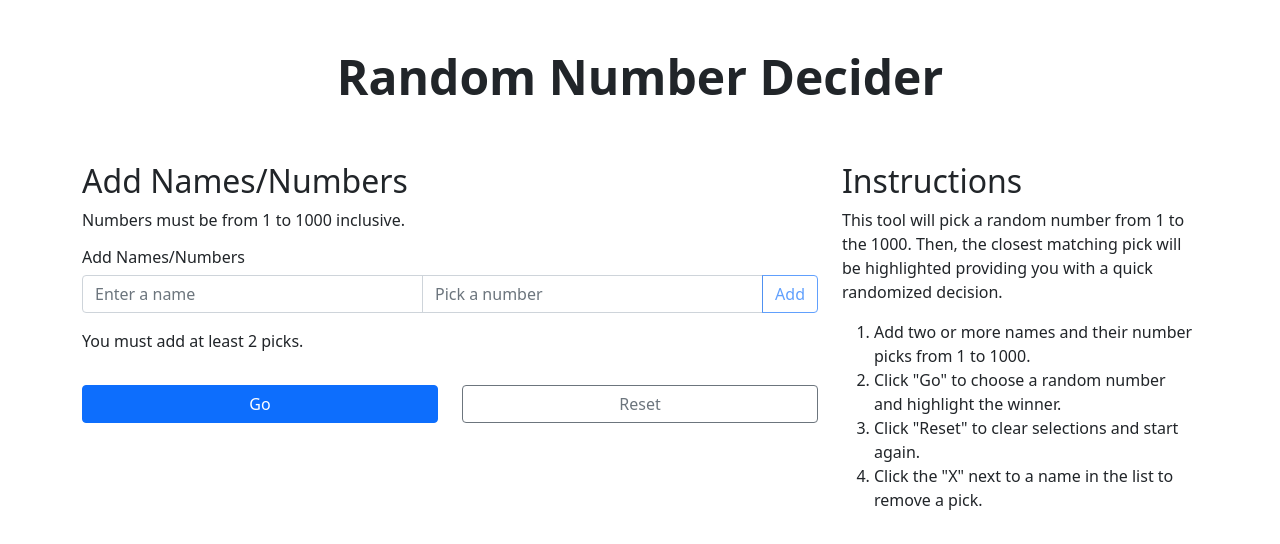
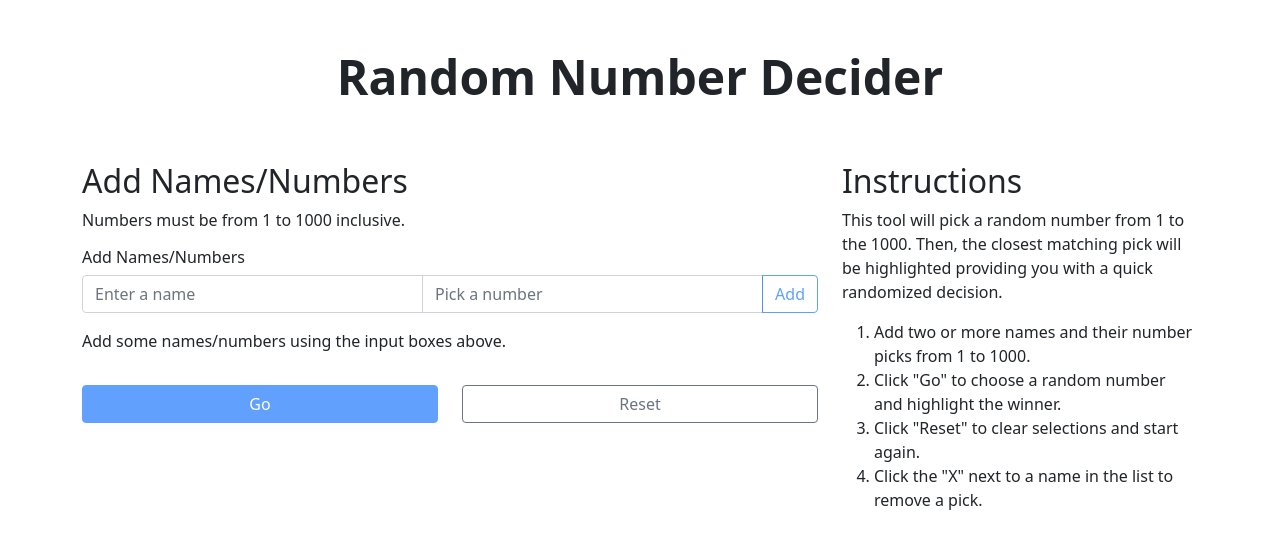
Before and after one commit to median-man/decision-helper, a React (Create React App) app: page / in a window 1280 px wide. Shown: the top 544 px of the page. Built offline with nearby package versions, Linux system fonts and the light colour scheme.

Commit message:
Click X to remove a pick

```diff
--- a/src/App.js
+++ b/src/App.js
@@ -11,8 +11,6 @@ import ListGroup from "react-bootstrap/ListGroup";
 import Row from "react-bootstrap/Row";
 import Col from "react-bootstrap/Col";
 
-
-// - TODO: clicking X removes pick
 // - TODO: Form submit picks random number and displays it
 // - TODO: Form submit highlights closest matching pick
 // - TODO: reset clears picks
@@ -82,6 +80,9 @@ function App() {
     addPick();
   };
 
+  const createRemovePickFn = (name) => () =>
+    setPicks((prev) => prev.filter((p) => p.name !== name));
+
   return (
     <Container>
       <header className="px-4 pt-5 text-center">
@@ -143,7 +144,7 @@ function App() {
                 </Button>
               </InputGroup>
               {picks.length === 0 ? (
-                <p>You must add at least 2 picks.</p>
+                <p>Add some names/numbers using the input boxes above.</p>
               ) : (
                 <ListGroup className="w-auto">
                   {picks.map(({ name, number }) => (
@@ -172,6 +173,8 @@ function App() {
                         type="button"
                         className="btn-close"
                         aria-label={`remove ${name}`}
+                        // Remove this pick
+                        onClick={createRemovePickFn(name)}
                       ></button>
                     </ListGroup.Item>
                   ))}
@@ -180,7 +183,12 @@ function App() {
             </fieldset>
             <Row>
               <Col>
-                <Button type="submit" variant="primary" className="w-100 mt-3">
+                <Button
+                  type="submit"
+                  variant="primary"
+                  className="w-100 mt-3"
+                  disabled={picks.length < 2}
+                >
                   Go
                 </Button>
               </Col>
```
